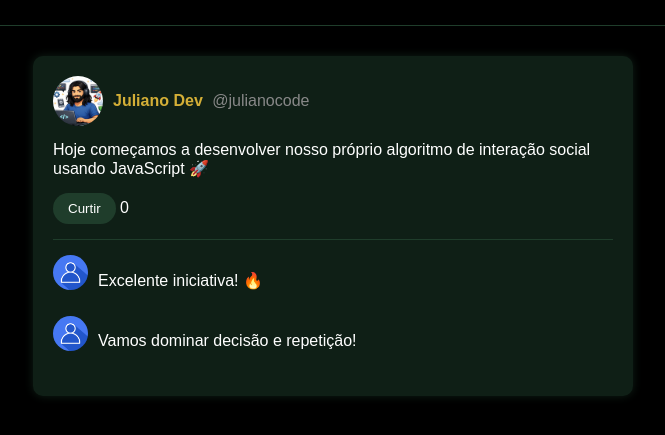
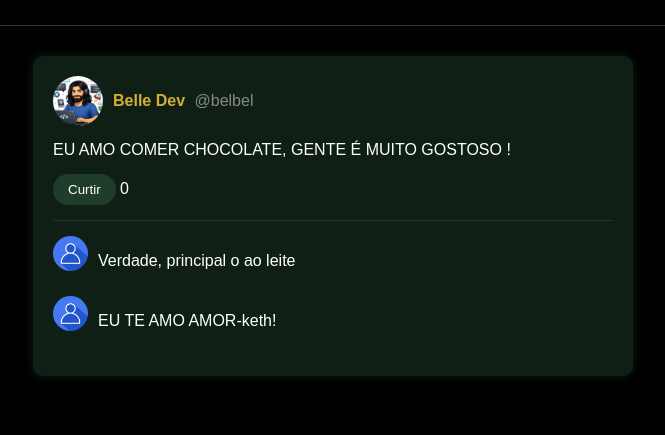
Before and after one commit to isabele9585784-bit/mini-social-Isabele, a plain HTML site: page index.html in a window 1280 px wide. Shown: the part 139-574 px from the top of the page, without its empty margins (307-972 px from the left). Drawn offline with Linux system fonts and the light colour scheme.

Commit message:
alteração do html

```diff
--- a/index.html
+++ b/index.html
@@ -18,13 +18,13 @@
     <div class="post-header">
       <img src="assets/profile.png" class="avatar">
       <div>
-        <span class="name">Juliano Dev</span>
-        <span class="username">@julianocode</span>
+        <span class="name">Belle Dev</span>
+        <span class="username">@belbel</span>
       </div>
     </div>
 
     <p class="post-text">
-      Hoje começamos a desenvolver nosso próprio algoritmo de interação social usando JavaScript 🚀
+      EU AMO COMER CHOCOLATE, GENTE É MUITO GOSTOSO !
     </p>
 
     <div class="post-actions">
@@ -35,12 +35,12 @@
     <section class="comments">
       <div class="comment">
         <img src="assets/avatar.png" class="avatar-small">
-        <p>Excelente iniciativa! 🔥</p>
+        <p> Verdade, principal o ao leite </p>
       </div>
 
       <div class="comment">
         <img src="assets/avatar.png" class="avatar-small">
-        <p>Vamos dominar decisão e repetição!</p>
+        <p> EU TE AMO AMOR-keth! </p>
       </div>
     </section>
 
```
